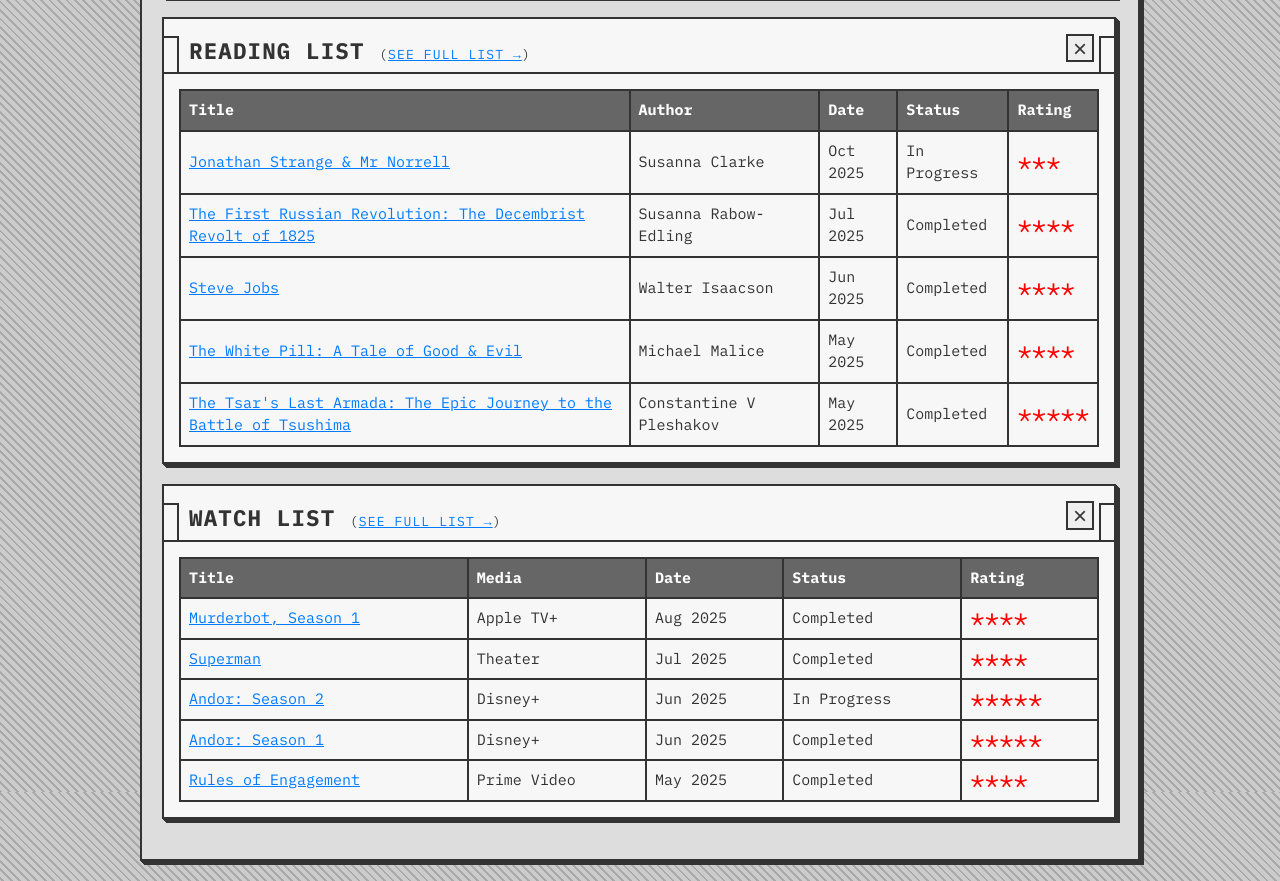
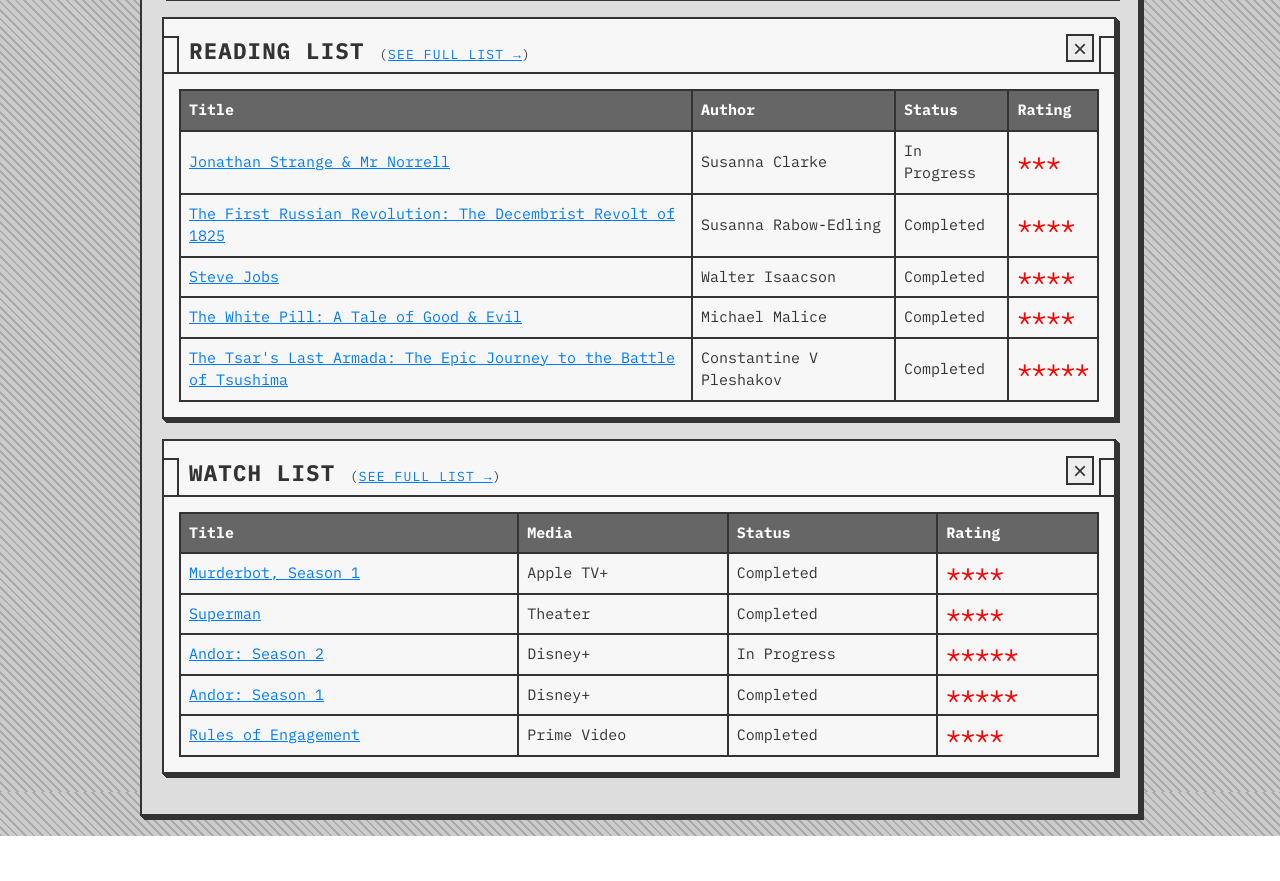
Before and after one commit to macktropolis/mackrichardson-astro-system7, an Astro site: page / in a window 1280 px wide. Shown: the part 1608-2489 px from the top of the page. After the commit the page ends 2444 px from the top, so only its background shows below. Built offline with nearby package versions, Linux system fonts and the light colour scheme; Astro itself is replaced by a stand-in of ours.

Commit message:
Updates to ReadingListRow.astro and WatchListRow.astro files

```diff
--- a/package.json
+++ b/package.json
@@ -9,6 +9,6 @@
     "astro": "astro"
   },
   "dependencies": {
-    "astro": "^5.11.0"
+    "astro": "^5.15.1"
   }
 }
--- a/src/components/ReadingList.astro
+++ b/src/components/ReadingList.astro
@@ -22,7 +22,7 @@
             <tr>
                 <th>Title</th>
                 <th>Author</th>
-                <th>Date</th>
+                <!-- <th>Date</th> -->
                 <th>Status</th>
                 <th>Rating</th>
             </tr>
--- a/src/components/ReadingListRow.astro
+++ b/src/components/ReadingListRow.astro
@@ -5,7 +5,7 @@
 <tr>
     <td><a href={item.link} target="_blank">{item.title}</a></td>
     <td>{item.author}</td>
-    <td>{item.date}</td>
+    <!-- <td>{item.date}</td> -->
     <td>{item.status}</td>
     <td class="rating">{item.rating}</td>
 </tr>
--- a/src/components/WatchList.astro
+++ b/src/components/WatchList.astro
@@ -22,7 +22,7 @@
             <tr>
                 <th>Title</th>
                 <th>Media</th>
-                <th>Date</th>
+                <!-- <th>Date</th> -->
                 <th>Status</th>
                 <th>Rating</th>
             </tr>
--- a/src/components/WatchListRow.astro
+++ b/src/components/WatchListRow.astro
@@ -5,7 +5,7 @@
 <tr>
     <td><a href={item.link} target="_blank">{item.title}</a></td>
     <td>{item.media}</td>
-    <td>{item.date}</td>
+    <!-- <td>{item.date}</td> -->
     <td>{item.status}</td>
     <td class="rating">{item.rating}</td>
 </tr>
```
Also changed, not shown: 1 other file.
